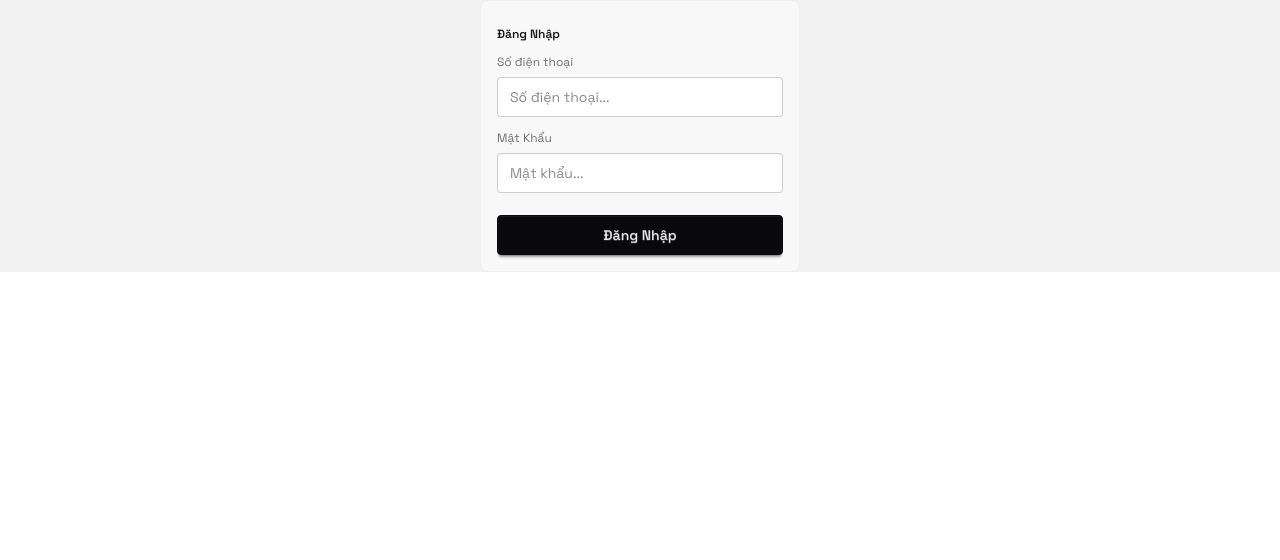
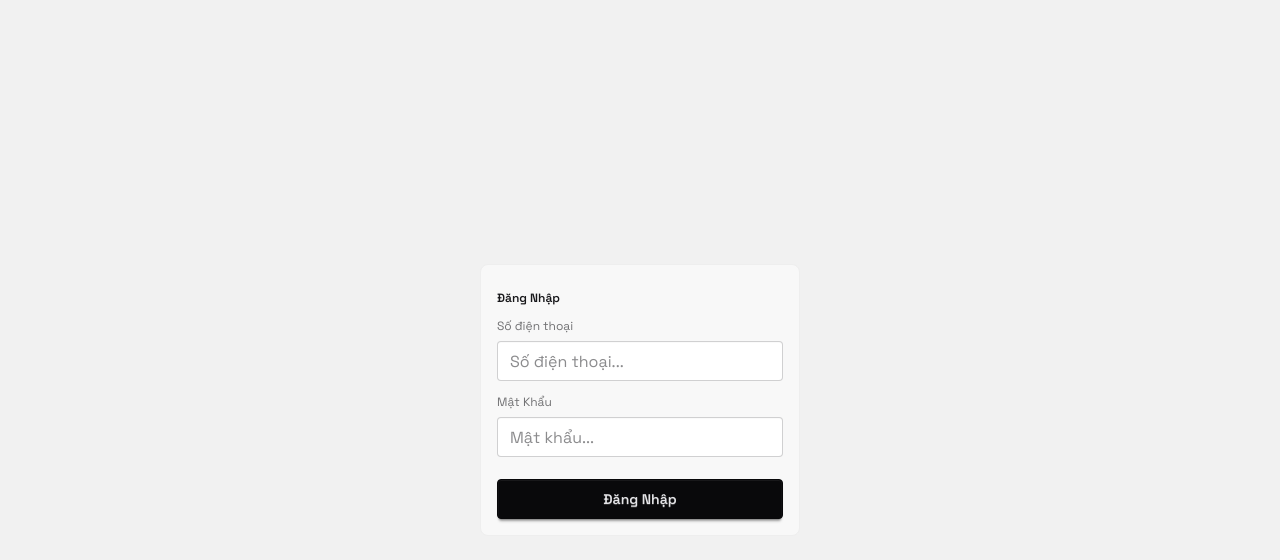
Before and after one commit to vuutritan2k2/SB.studio, a React (Vite) app: page /login in a window 1280 px wide. Shown: the top 560 px of the page. Built offline with nearby package versions, Linux system fonts and the light colour scheme; no server answers.

Commit message:
Update Login Page

```diff
--- a/src/pages/Login/index.jsx
+++ b/src/pages/Login/index.jsx
@@ -21,12 +21,12 @@ const LoginPage = () => {
     })
 
     return (
-        <section className='w-screen bg-[#f1f1f1] flex items-center justify-center'>
+        <section className='w-screen h-screen bg-[#f1f1f1] flex items-center justify-center'>
             <form className="fieldset bg-base-200 border-base-300 rounded-box w-xs border p-4" onSubmit={formik.handleSubmit}>
                 <legend className="fieldset-legend">Đăng Nhập</legend>
 
                 <label className="label">Số điện thoại</label>
-                <input type="phone" className="input" placeholder="Số điện thoại..."
+                <input type="phone" className="input !text-[16px]" placeholder="Số điện thoại..."
                     name="phone"
                     value={formik.values.phone}
                     onBlur={formik.handleBlur}
@@ -35,7 +35,7 @@ const LoginPage = () => {
                 <p>{formik.touched.fullName && Boolean(formik.errors.fullName)}</p>
 
                 <label className="label">Mật Khẩu</label>
-                <input type="password" className="input" placeholder="Mật khẩu..."
+                <input type="password" className="input !text-[16px]" placeholder="Mật khẩu..."
                     name="password"
                     value={formik.values.password}
                     onBlur={formik.handleBlur}
```
